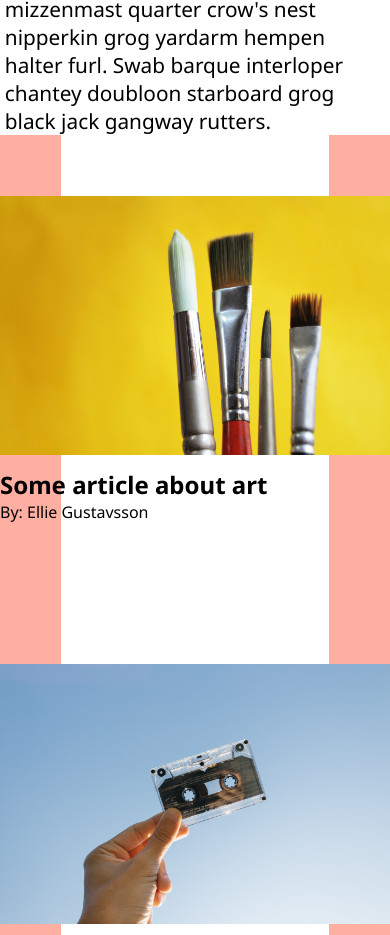
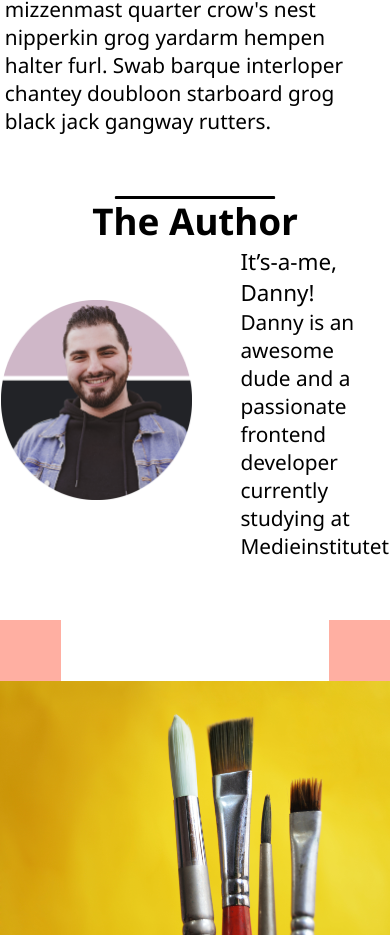
Before and after one commit to Dan7n/react-landing-page, a React (Create React App) app: page / in a window 390 px wide. Shown: the part 4632-5567 px from the top of the page. Built offline with nearby package versions, Linux system fonts and the light colour scheme.

Commit message:
added some more content, still need to make it more responsive for smaller mobile phones

```diff
--- /dev/null
+++ b/src/components/content/Author.js
@@ -0,0 +1,29 @@
+import React from 'react'
+
+export default function Author(props) {
+    return (
+        <>
+        <section className="content-body">
+            <div className="content-body-header">
+                <h1>The Author</h1>
+            </div>
+            <div className="content-body-body">
+                <div>
+                    <h2>{props.name}</h2>
+                    <p>{props.content}</p>
+                </div>
+                <div className="content-body-img">
+                    <img src={props.src} alt="Headshot of the author of this article" />
+                </div>
+            </div>
+        </section>
+        <aside className="content-aside" />
+    </>
+    )
+}
+
+Author.defaultProps = {
+    name: "It’s-a-me, Danny!",
+    content: "Danny is an awesome dude and a passionate frontend developer currently studying at Medieinstitutet",
+    src: "./me.png"
+}
--- a/src/components/content/ContentPageContainer.js
+++ b/src/components/content/ContentPageContainer.js
@@ -1,9 +1,10 @@
 import React from "react"
 import Content from "./Content"
+import Author from "./Author"
 
 export default function ContentPageContainer() {
     return (
-        <section className="content-section">
+        <section className="content-section" id="header1">
             <article className="content-article">
                 <Content
                     header="Some header explaining the revolutionary new feature we’re announcing in this article."
@@ -25,6 +26,9 @@ export default function ContentPageContainer() {
                     numOfParagraphTags={3}
                 />
             </article>
+            <article className="content-article author">
+                <Author />
+            </article>
         </section>
     )
 
--- a/src/components/landingPage/LandingPageContainer.js
+++ b/src/components/landingPage/LandingPageContainer.js
@@ -37,7 +37,7 @@ export default function LandingPageContainer() {
                     className="landing-page-text"
                     ref={el => text = el}>
                         <h1>Some Bold Text About How Cool This Site Is</h1>
-                        <a href="#">Explore
+                        <a href="#header1">Explore
                             <SwirlyArrow />
                         </a>
                 </div>
--- a/src/index.scss
+++ b/src/index.scss
@@ -28,6 +28,10 @@
     box-sizing: border-box;
 }
 
+html {
+    scroll-behavior: smooth;
+}
+
 body {
     z-index: 5;
     width: 100vw;
--- a/src/partials/_contentPage.scss
+++ b/src/partials/_contentPage.scss
@@ -29,7 +29,6 @@ body {
 
                     @media screen and (max-width: 600px) {
                         padding: 0 calc($page-spacing * 0.5);
-
                     }
 
                     h1 {
@@ -82,5 +81,76 @@ body {
 
             }
         }
+
+        .author {
+
+            .content-aside {
+                @media screen and (max-width: 880px) {
+                    display: none !important;
+                }
+            }
+
+            @media screen and (max-width: 880px) {
+                grid-template-columns: 1fr !important;
+                grid-template-rows: 1fr !important;
+                padding: $page-spacing !important;
+            }
+
+            .content-body {
+                padding-bottom: $page-spacing;
+                @include center-col;
+                position: relative;
+                padding-top: $page-spacing;
+
+
+                &::before {
+                    content: "";
+                    position: absolute;
+                    top: 0;
+                    left: 50%;
+                    width: 60%;
+                    border-top: 3px solid black;
+                    transform: translateX(-50%);
+                    border-radius: 4px;
+                }
+
+                .content-body-header {
+                    h1 {
+                        font-size: 2.3rem;
+                        font-weight: 700;
+                    }
+                }
+
+                .content-body-body {
+                    @include center-row;
+                    flex-direction: row-reverse;
+                    gap: 3rem;
+
+                    h2 {
+                        font-size: 1.4rem;
+                        font-weight: 500;
+                    }
+                    p {
+                        width: 60%;
+
+                        @media screen and (max-width: 750px) {
+                            width: 100% !important;
+
+                        }
+                    }
+                }
+
+                .content-body-img {
+                    img {
+                        max-width: 200px;
+                        max-height: 200px;
+                    }
+                }
+            }
+
+            @media screen and (max-width: 880px) {
+
+            }
+        }
     }
 }
```
Also changed, not shown: public/me.png (added).
